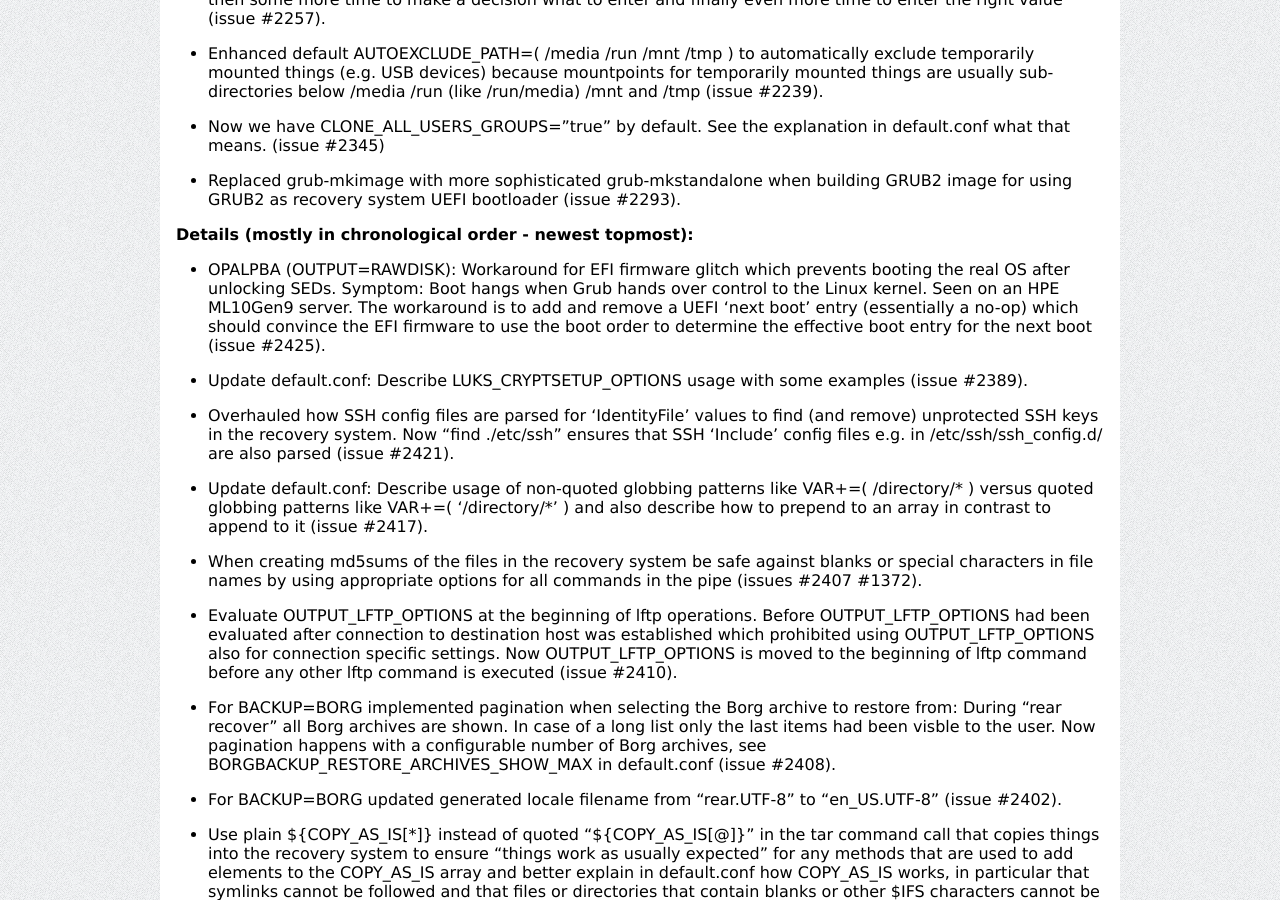
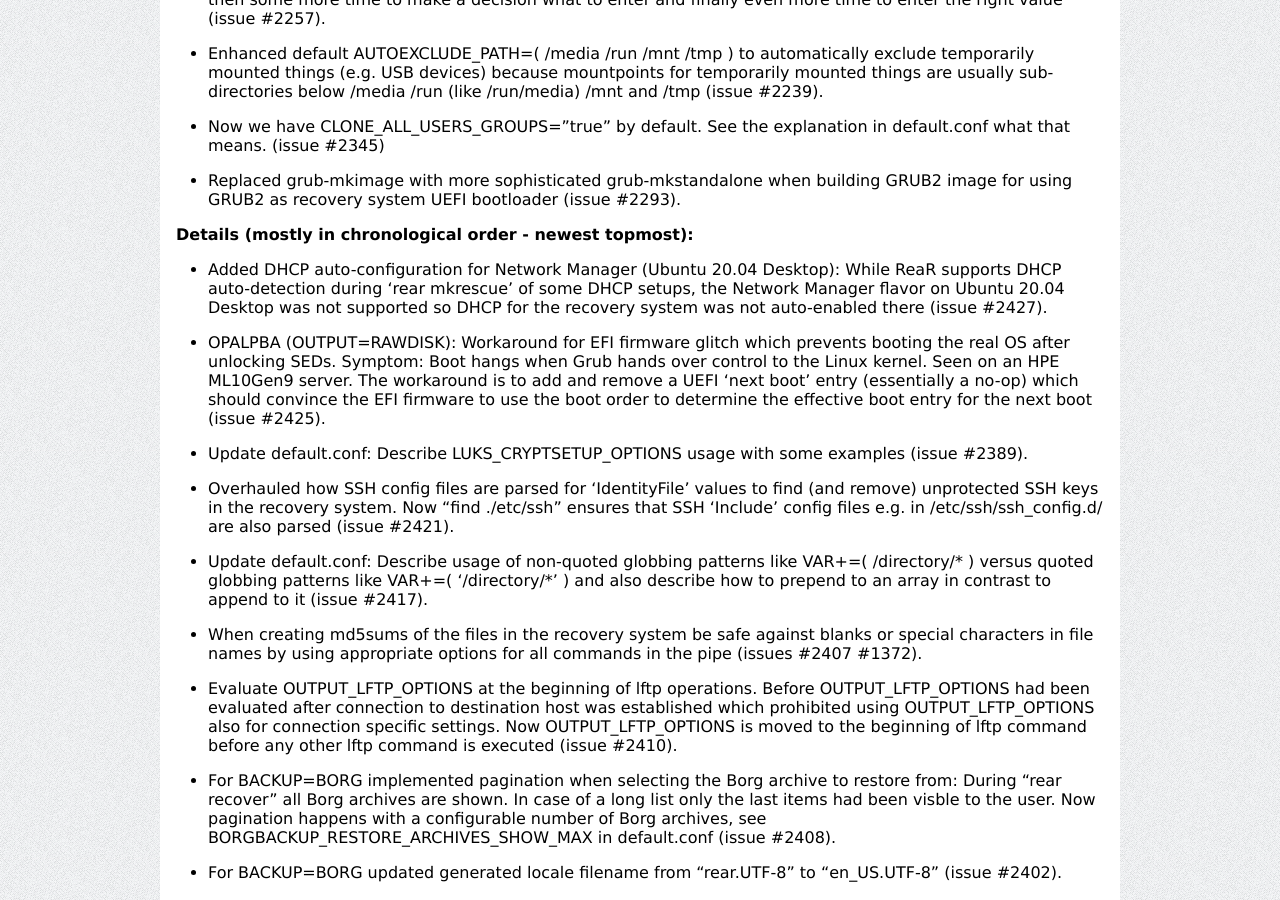
Before and after one commit to rear/rear.github.com, a Jekyll site: the page built from documentation/release-notes-2-6.md, in a window 1280 px wide and 900 px high, scrolled down 3834 px. Built offline with Jekyll 4.4.1, drawn with Linux system fonts in a browser that asks for light colours; comment, search, counter and statistics services are not loaded.

Commit message:
Update release-notes-2-6.md
Added latest git commit message to the ReaR 2.6 release notes.

```diff
--- a/documentation/release-notes-2-6.md
+++ b/documentation/release-notes-2-6.md
@@ -250,6 +250,12 @@
 (issue #2293).
 
 #### Details (mostly in chronological order - newest topmost):
+
+* Added DHCP auto-configuration for Network Manager (Ubuntu 20.04 Desktop):
+While ReaR supports DHCP auto-detection during 'rear mkrescue' of some DHCP setups,
+the Network Manager flavor on Ubuntu 20.04 Desktop was not supported
+so DHCP for the recovery system was not auto-enabled there
+(issue #2427).
 
 * OPALPBA (OUTPUT=RAWDISK): Workaround for EFI firmware glitch
 which prevents booting the real OS after unlocking SEDs.
```
